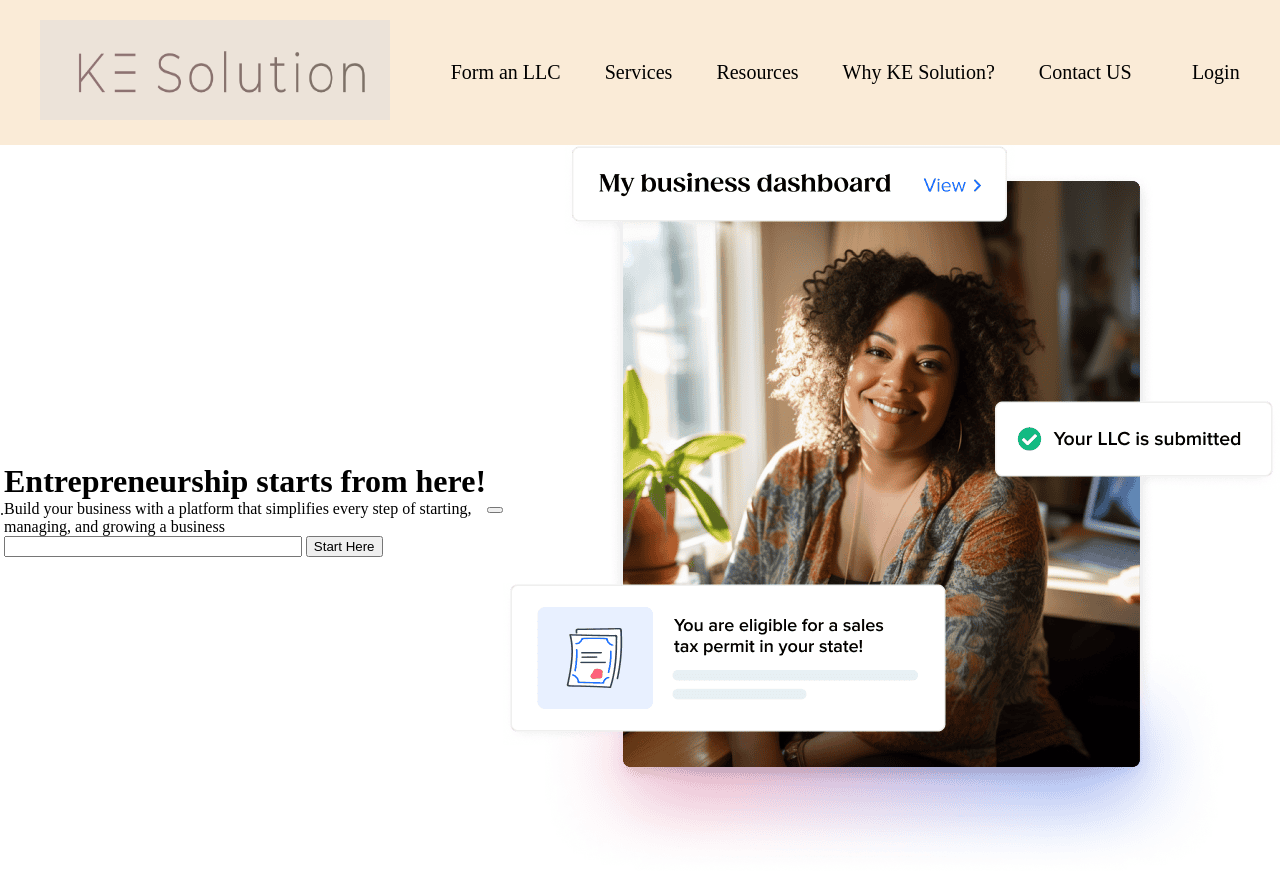
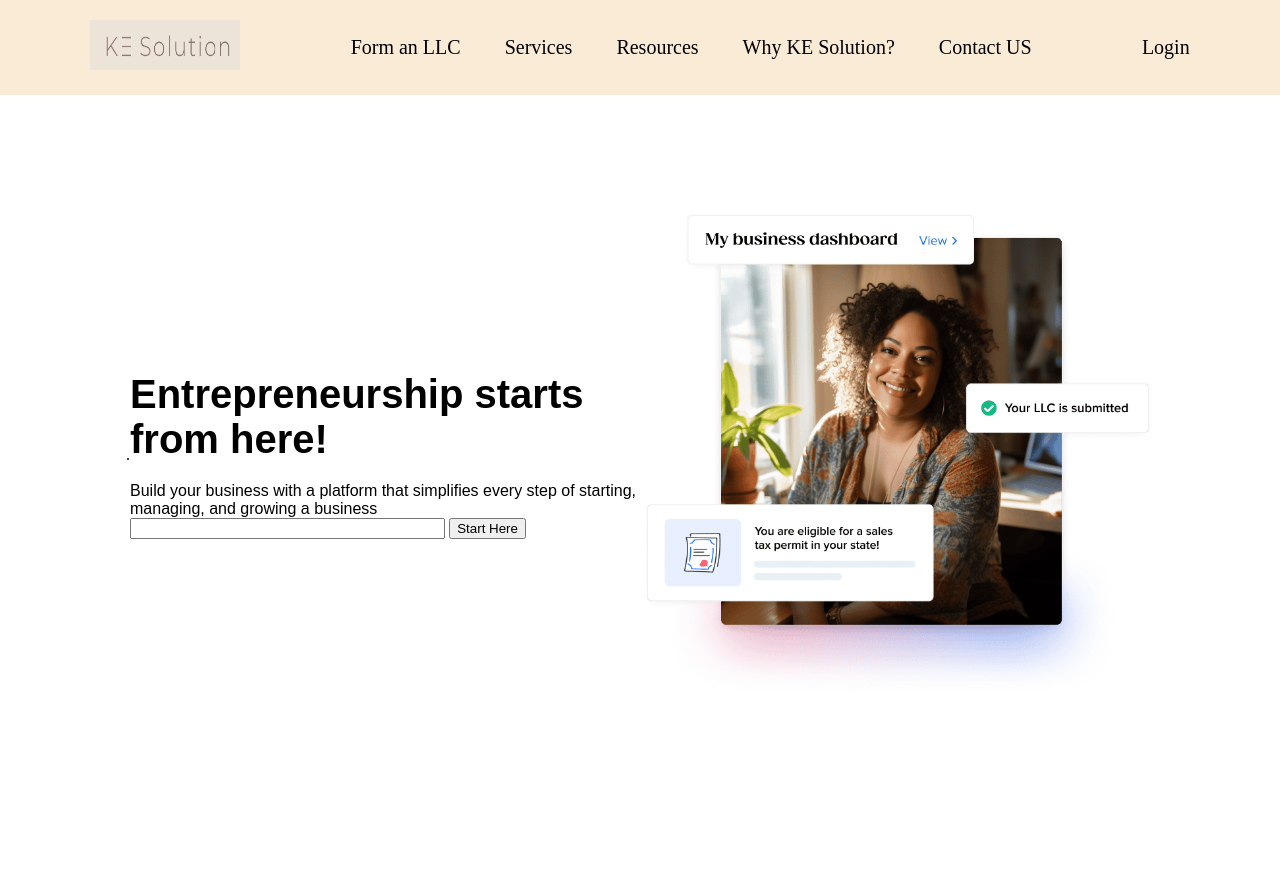
Before and after one commit to whyme-duh/KE-Solution, a plain HTML site: page index.html in a window 1280 px wide. After the commit the page ends 815 px from the top, so only its background shows below. Drawn offline with Linux system fonts and the light colour scheme.

Commit message:
few changes

```diff
--- a/index.html
+++ b/index.html
@@ -30,8 +30,7 @@
                 <input type="text">
                 <button>Start Here</button>
             </div>
-            <button></button>
-            <img src="images/hp-main-image2.webp" alt="image">
+            <img src="images/hp-main-image2.webp" alt="image" class="intro-image">
         </div>
 
     </main>
--- a/style.css
+++ b/style.css
@@ -1,5 +1,13 @@
 *{
     margin: 0;
+}
+
+@import url('https://fonts.googleapis.com/css2?family=Dancing+Script:wght@400..700&family=Freeman&display=swap');
+@import url('https://fonts.googleapis.com/css2?family=Dancing+Script:wght@400..700&family=Freeman&family=Gidole&display=swap');
+
+:root{
+    --header-font: "Freeman", sans-serif;
+    --paragraph-font: "Freeman", sans-serif;
 }
 
 nav{
@@ -10,8 +18,8 @@ nav{
 }
 
 .logo{
-    width:350px;
-    height: 100px;
+    width:150px;
+    height: 50px;
 }
 a{
     text-decoration: none;
@@ -20,16 +28,33 @@ a{
     font-size: 1.25em;
 }
 
+
+
 .intro{
     display: flex;
+    align-items: center;
+    height: 90vh;
     justify-content: center;
-    align-items: center;
 }
 
 .intro-content{
     display: block;
+    width:40%;
+    align-items: center;
+}
+.intro-content h1{
+    font-size: 2.5em;
+    padding-bottom: 0.5em;
+    font-family: var(--header-font);
 }
 
+.intro-content p{
+
+    font-family: var(--paragraph-font);
+}
 input[type="text"]{
    width: 60%;
 }
+.intro-image{
+    width: 40%;
+}
```
